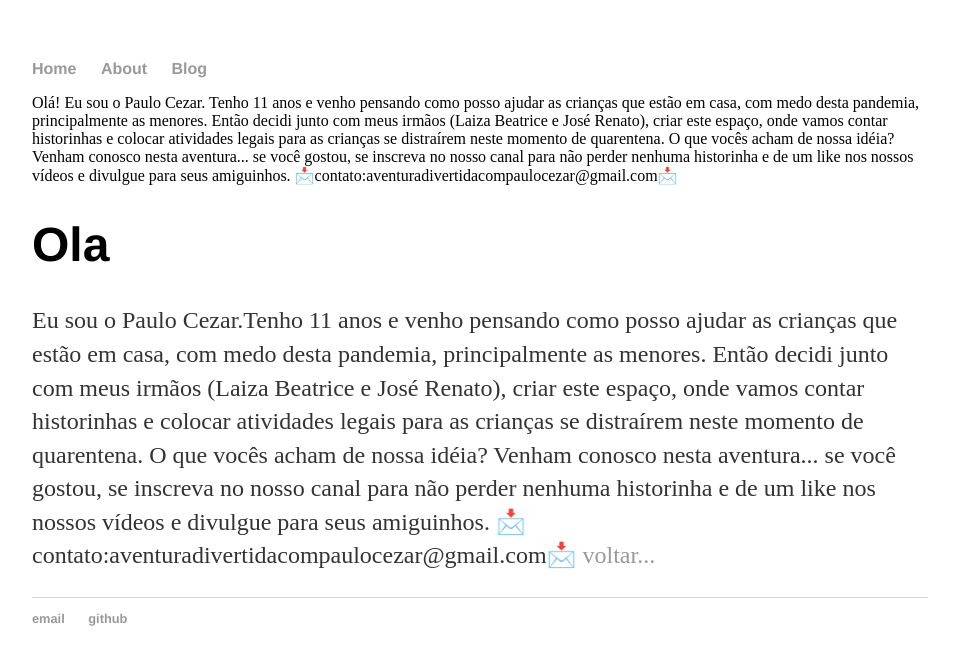
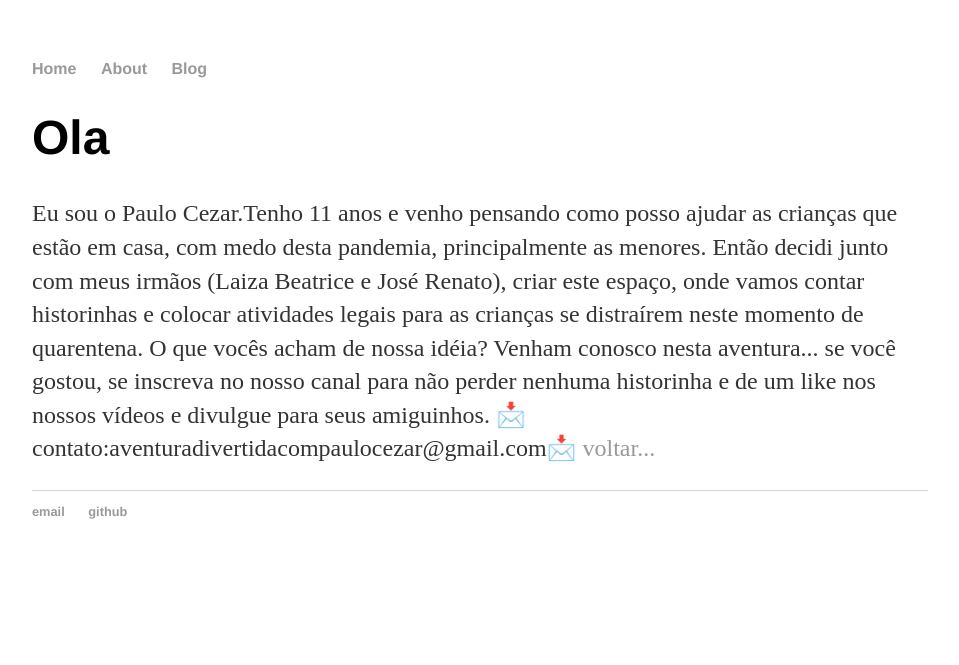
Before and after one commit to paulocezarnbr439/paulocezarnbr439.github.com, a Jekyll site: the page built from about.html, in a window 1280 px wide. Shown: the top 665 px of the page, without its empty margins (160-1119 px from the left). Built offline with Jekyll 4.4.1, drawn with Linux system fonts in a browser that asks for light colours.

Commit message:
Update about.html

```diff
--- a/_layouts/about.html
+++ b/_layouts/about.html
@@ -15,11 +15,7 @@
 			</nav>
 			<div class="container">
         <title>Sobre</title>
-    </head>
-    <body>
-Olá! Eu sou o Paulo Cezar.  Tenho  11 anos e venho pensando como posso ajudar as crianças que estão em casa, com medo desta pandemia, principalmente as menores. Então decidi junto com meus irmãos (Laiza Beatrice e José Renato), criar este espaço, onde vamos contar historinhas  e colocar atividades legais para as crianças se distraírem neste momento de quarentena. O que vocês acham de nossa idéia? Venham conosco nesta aventura... se você gostou, se inscreva no nosso canal para não perder nenhuma historinha e de um like nos nossos vídeos e divulgue para seus amiguinhos.  📩contato:aventuradivertidacompaulocezar@gmail.com📩
-    </body>
-</html>
+
 	{{ content }}
 
 			</div><!-- /.container -->
```
